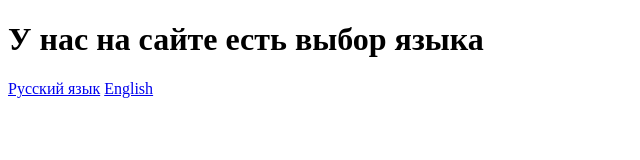
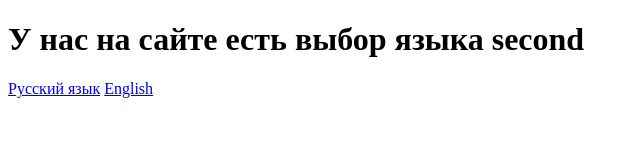
Before and after one commit to kkapinoss/Lab4_rpp, a plain HTML site: page index.html in a window 1280 px wide. Shown: the whole page, without its empty margins (0-640 px from the left). Drawn offline with Linux system fonts and the light colour scheme.

Commit message:
Update index.html

```diff
--- a/index.html
+++ b/index.html
@@ -4,7 +4,7 @@
   <title>Сайт для РПП</title>
 </head>
 <body>
-  <h1>У нас на сайте есть выбор языка</h1>
+  <h1>У нас на сайте есть выбор языка second</h1>
   <nav>
     <a href="ru/index.html">Русский язык</a>
     <a href="en/index.html">English</a>
```
